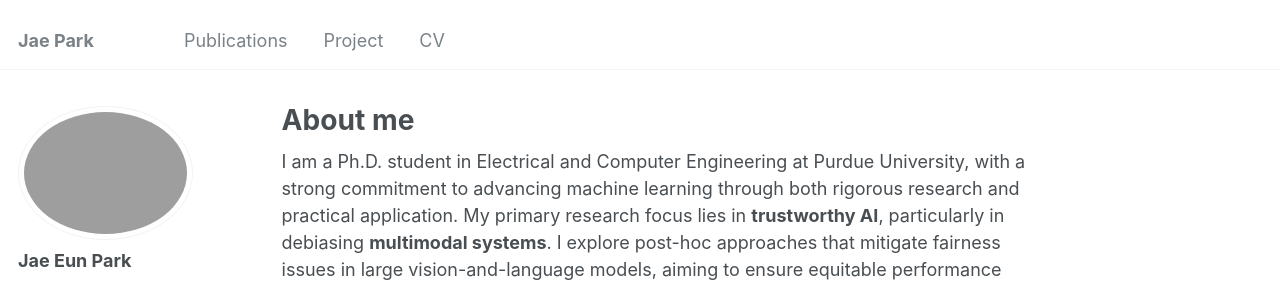
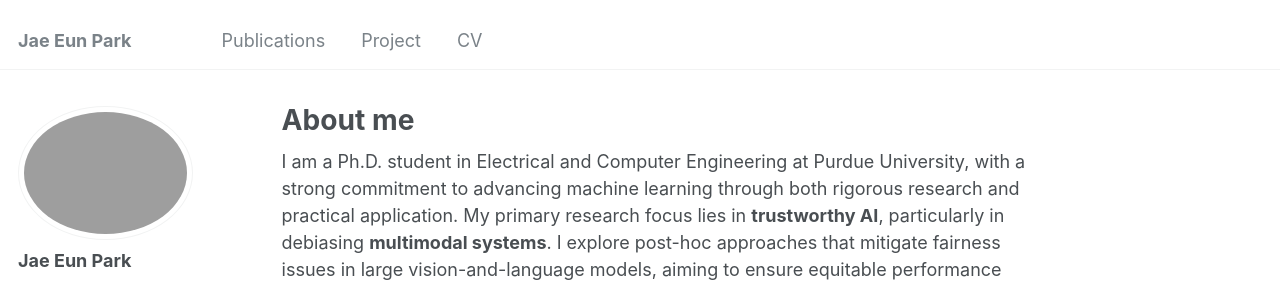
Before and after one commit to jaepark-git/jaepark-git.github.io, a Jekyll site: the page built from _pages/about.md, in a window 1280 px wide. Shown: the top 282 px of the page. Built offline with Jekyll 4.4.1, drawn with Linux system fonts in a browser that asks for light colours; some web fonts are replaced.

Commit message:
Update _config.yml

```diff
--- a/_config.yml
+++ b/_config.yml
@@ -8,7 +8,7 @@
 
 # Basic Site Settings
 locale                   : "en-US"
-title                    : "Jae Park"
+title                    : "Jae Eun Park"
 title_separator          : "-"
 name                     : &name "Jae Eun Park"
 description              : &description "Ph.D. Student in Hospitality and Tourism Management @ Purdue University"
```
